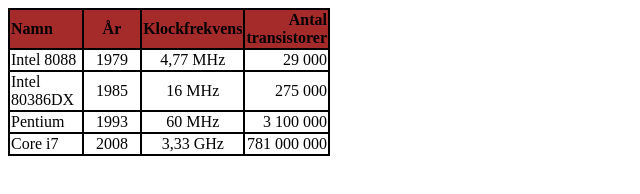
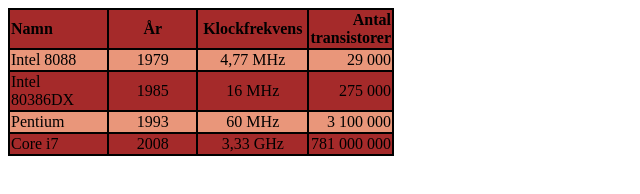
Before and after one commit to Wintberg/WebbutvecklingTe21, a plain HTML site: page Uppgift 3(tabell).html in a window 1280 px wide. Shown: the whole page, without its empty margins (0-640 px from the left). Drawn offline with Linux system fonts and the light colour scheme.

Commit message:
Uppgift 3 färdig :)

```diff
--- a/style tabell.css
+++ b/style tabell.css
@@ -1,6 +1,6 @@
 body,th,td{
     border: 1px solid;
-    width: 25%;
+    width: 30%;
 }
 table {
     border-spacing: 0px;
@@ -19,12 +19,24 @@ th:nth-child(4){
     text-align: right;
     background-color: brown;
 }
+tr:nth-child(1){
+    background-color: darksalmon;
+}
 td:nth-child(2){
     text-align: center;
+}
+tr:nth-child(2){
+    background-color: brown;
 }
 td:nth-child(3){
     text-align: center;
 }
+tr:nth-child(3){
+    background-color: darksalmon;
+}
 td:nth-child(4){
     text-align: right;
 }
+tr:nth-child(4){
+    background-color: brown;
+}
```
